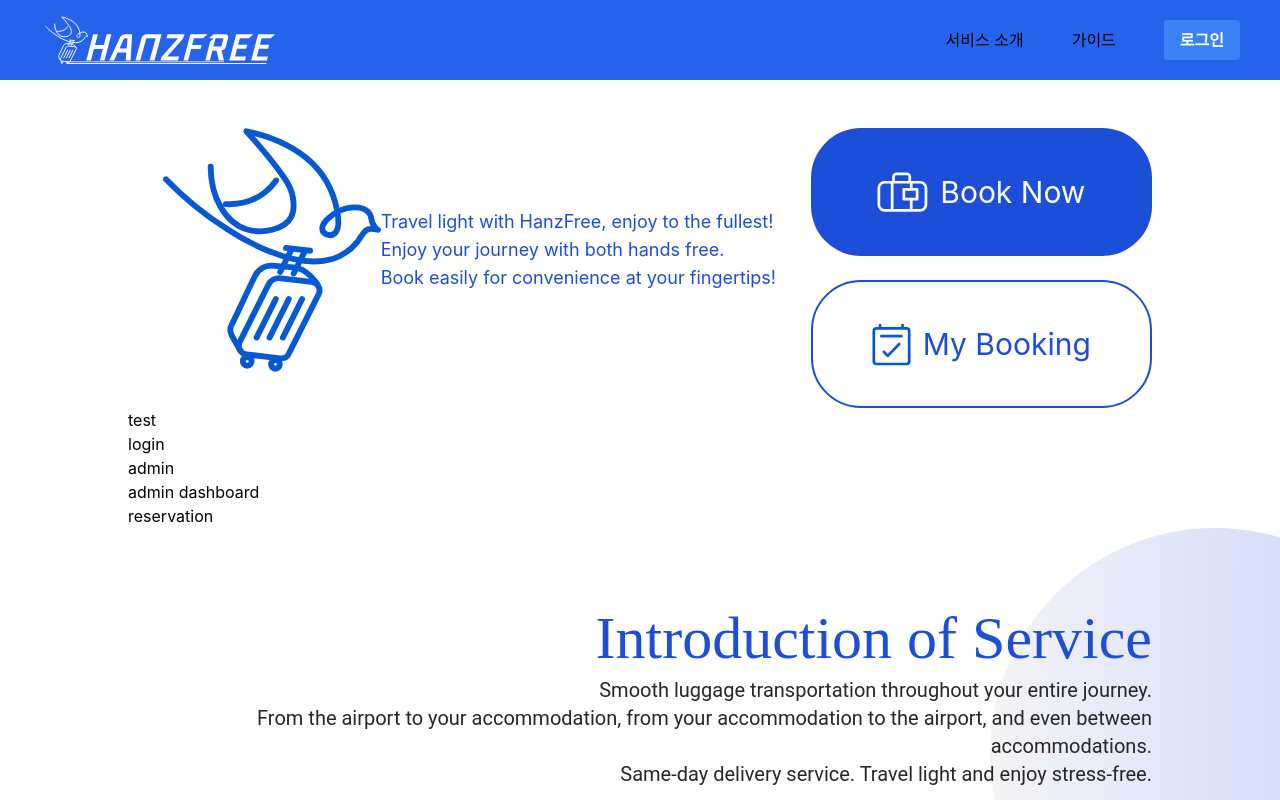
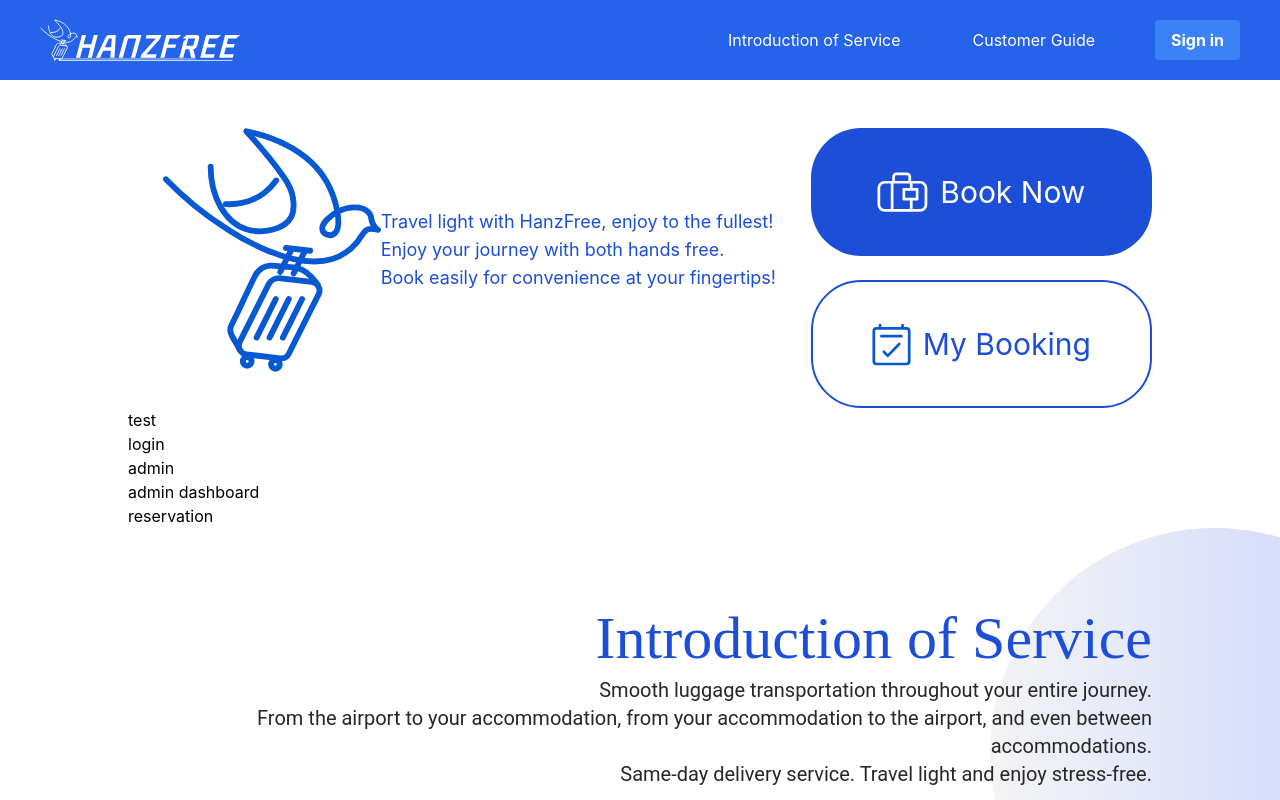
Before and after one commit to pepperdad/hanzfree-web, a Next.js app: page / in a window 1280 px wide. Shown: the top 800 px of the page. Built offline with nearby package versions, Linux system fonts and the light colour scheme; no server answers.

Commit message:
feat: 헤더 버튼 수정

```diff
--- a/src/shared/components/header/components/index.tsx
+++ b/src/shared/components/header/components/index.tsx
@@ -44,22 +44,32 @@
             className='flex items-center cursor-pointer'
             onClick={() => scrollToSection('section1')}
           >
-            <Image src='/logo.svg' alt='hanzfree Logo' width={240} height={48} />
+            <Image src='/logo.svg' alt='hanzfree Logo' width={200} height={48} />
           </button>
 
           <nav className='hidden md:flex md:flex-row md:gap-12'>
-            <button onClick={() => scrollToSection('section2')}>서비스 소개</button>
-            <button onClick={() => scrollToSection('section3')}>가이드</button>
+            <button
+              onClick={() => scrollToSection('section2')}
+              className='text-white hover:bg-blue-700 px-3 py-2 rounded-lg hover:text-slate-100 transition duration-250 ease-in-out'
+            >
+              Introduction of Service
+            </button>
+            <button
+              onClick={() => scrollToSection('section3')}
+              className='text-white hover:bg-blue-700 px-3 py-2 rounded-lg hover:text-slate-100 transition duration-250 ease-in-out'
+            >
+              Customer Guide
+            </button>
 
             {headerData ? (
               <>
-                <div className='text-2xl text-center'>
-                  {headerData.firstName} {headerData.lastName}
+                <div className='text-center flex-center text-white fadeIn'>
+                  Hello! {headerData.firstName} {headerData.lastName}
                 </div>
-                <Button onClick={handleLogout}>로그아웃</Button>
+                {/* <Button onClick={handleLogout}>Sign out</Button> */}
               </>
             ) : (
-              <Button onClick={() => router.push('/login')}>로그인</Button>
+              <Button onClick={() => router.push('/login')}>Sign in</Button>
             )}
           </nav>
 
@@ -68,14 +78,14 @@
             onClick={toggleMobileMenu}
           >
             {/* 햄버거 메뉴 아이콘 */}
-            <Image src='/assets/hamburger-icon.png' alt='Menu' width={30} height={30} />
+            <Image src='/assets/hamburger.svg' alt='Menu' width={30} height={30} />
           </button>
         </div>
 
         <nav
           className={`${
             isMobileMenuOpen ? 'absolute' : 'hidden'
-          }  top-0 left-0 w-screen h-screen bg-gray-100 py-16 px-6`}
+          } top-0 left-0 w-screen h-screen bg-gray-100 py-16 px-6`}
         >
           <button
             onClick={toggleMobileMenu}
@@ -110,7 +120,7 @@
                 scrollToSection('section3');
               }}
             >
-              Guide
+              Customer Guide
             </div>
             {headerData ? (
               <>
--- a/styles/globals.css
+++ b/styles/globals.css
@@ -43,3 +43,13 @@
 .flex-center {
   @apply flex items-center justify-center;
 }
+
+@layer components {
+  .fadeIn {
+    transition: color 0.2s ease;
+  }
+}
+
+.fadeIn:hover {
+  color: rgb(62, 162, 255);
+}
```
